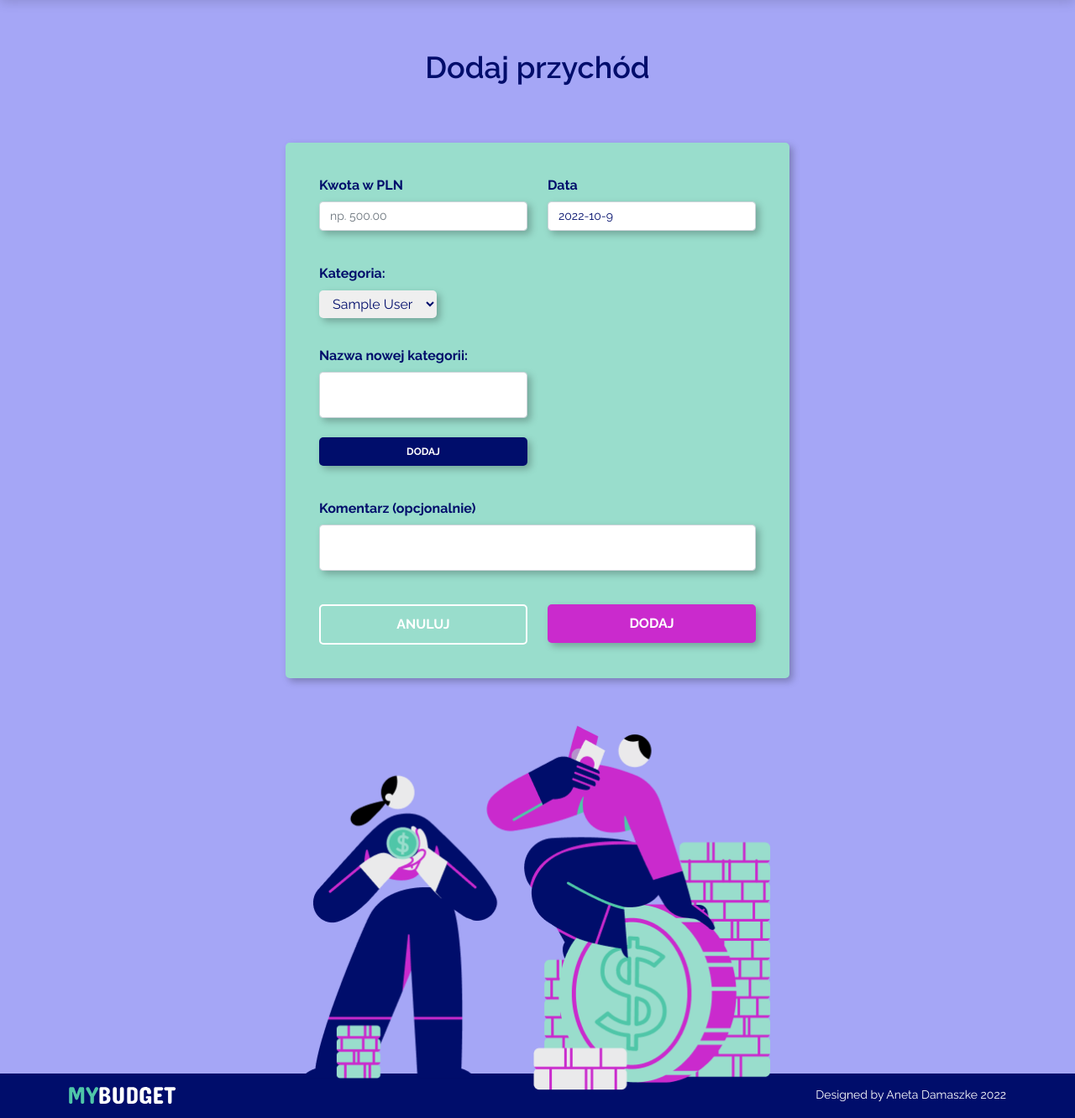
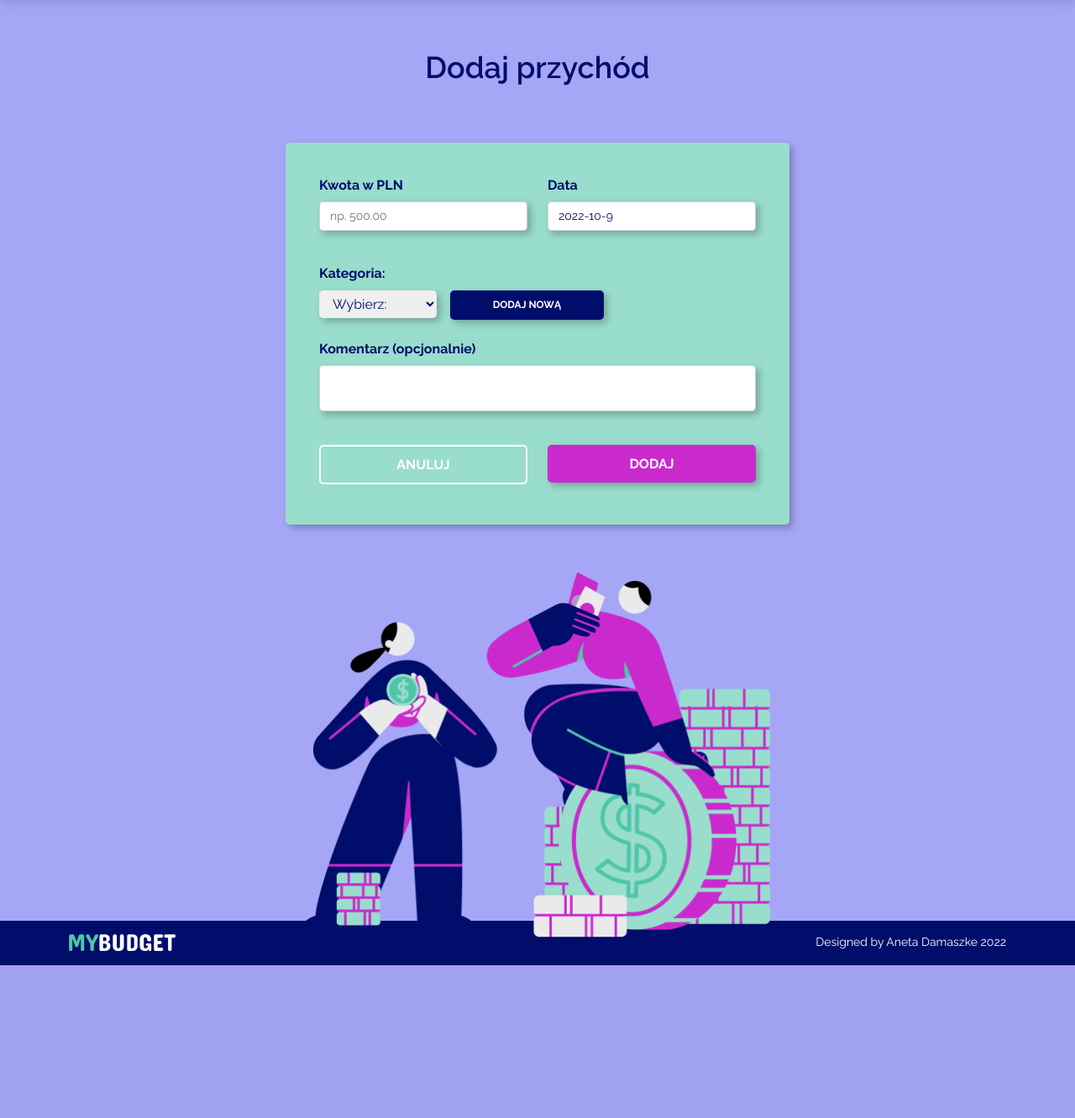
Before and after one commit to AnetaDamaszke/My_budget_app_with_PHP, a PHP site: page /income.php in a window 1280 px wide. Shown: the part 56-1388 px from the top of the page at 84% size. After the commit the page ends 1206 px from the top, so only its background shows below. Run offline with PHP 8.4, Linux system fonts and the light colour scheme; the visitor is signed in with stand-in values (Sample User, id 1); tables that the repository leaves empty or names only in its code hold one stand-in row (values such as "Sample post").

Commit message:
Downloading user categories to the drop-down menu

```diff
--- a/css/custom.css
+++ b/css/custom.css
@@ -216,7 +216,7 @@ body {
 }
 
 .form-sm-button {
-    margin-top: 1.4rem;
+    margin-top: 1.9rem;
     padding: .45rem 1.2rem;
     width: 100%;
     background-color: #000D6B;
@@ -637,3 +637,7 @@ input:checked ~ .checkmark {
     margin-top: 10px;
     margin-bottom: 10px;
 }
+
+.modal-dialog {
+    top: 100px;
+}
--- a/income.php
+++ b/income.php
@@ -5,18 +5,16 @@
     if(!isset($_SESSION['logged_on'])) {
         header('Location: login.php');
         exit();
-    }
+    } else {
 
         require_once "database.php";
 
         $userId = $_SESSION['userId'];
 
-    // ladowanie kategorii użytkownika:
+        // ładowanie kategorii użytkownika:
         $getCategoryName=$db->query("SELECT category_name
         FROM user_incomes_categories
         WHERE user_id='$userId'");
-    $categoryName = $getCategoryName->fetch();
-
 
         // dodawanie przychodu do bazy:
         if(isset($_POST['incomeValue'])) {
@@ -25,14 +23,6 @@
             $date = $_POST['incomeDate'];
             $comment = $_POST['comment'];
             $category = $_POST['category'];
-
-        // dodawanie nowej kategorii:
-        $newCategory = $_POST['addNewIncomeCat'];
-        $addNewIncomeCat = $db->prepare('INSERT INTO user_incomes_categories
-        VALUES (NULL, :userid, :newCategoryName)');
-        $addNewIncomeCat -> bindValue(':userid', $userId, PDO::PARAM_INT);
-        $addNewIncomeCat -> bindValue(':newCategoryName', $newCategory, PDO::PARAM_STR);
-        $addNewIncomeCat -> execute();
 
             // pobierania ID kategorii przychodu:
             $getIncomeId=$db->query("SELECT id FROM user_incomes_categories WHERE category_name='$category'");
@@ -45,6 +35,24 @@
             $query -> bindValue(':categoryid', $categoryId, PDO::PARAM_INT);
             $query -> bindValue(':comment', $comment, PDO::PARAM_STR);
             $query -> execute();
+
+            $is_ok = true;
+            $_SESSION['comment'] = 'Świetnie! Dodano nowy przychód do bazy!';
+        } else {
+            $is_ok = false;
+            $_SESSION['comment'] = 'Błąd!';
+        }
+
+        // dodawanie nowej kategorii:
+        if(isset($_POST['addNewIncomeCat'])) {
+
+            $newCategory = $_POST['addNewIncomeCat'];
+            $addNewIncomeCat = $db->prepare('INSERT INTO user_incomes_categories
+            VALUES (NULL, :userid, :newCategoryName)');
+            $addNewIncomeCat -> bindValue(':userid', $userId, PDO::PARAM_INT);
+            $addNewIncomeCat -> bindValue(':newCategoryName', $newCategory, PDO::PARAM_STR);
+            $addNewIncomeCat -> execute();
+        }
     }
 
 ?>
@@ -65,7 +73,7 @@
         <!-- Navbar -->
         <nav class="nav navbar navbar-light navbar-expand-md menu">
             <div class="container">
-                <a class="navbar-brand" href="#">
+                <a class="navbar-brand" href="index.php">
                     <img class="menu-logo" src="img/MYBUDGET.svg" alt="logo" />
                 </a>
                 <button class="navbar-toggler" type="button" data-bs-toggle="collapse" data-bs-target="#navContent">
@@ -73,10 +81,10 @@
                 </button>
                 <div class="collapse navbar-collapse justify-content-end" id="navContent">
                     <div class="navbar-nav">
-                        <a href="expense.html" class="nav-item nav-link menu-link">Dodaj wydatek</a>
-                        <a href="balance.html" class="nav-item nav-link menu-link">Zobacz bilans</a>
-                        <a href="setting.html" class="nav-item nav-link ms-2 ms-lg-3 menu-link">Ustawienia</a>
-                        <a href="index.html" class="nav-item nav-link ms-2 ms-lg-3 menu-link">Wyloguj</a>
+                        <a href="expense.php" class="nav-item nav-link menu-link">Dodaj wydatek</a>
+                        <a href="balance.php" class="nav-item nav-link menu-link">Zobacz bilans</a>
+                        <a href="setting.php" class="nav-item nav-link ms-2 ms-lg-3 menu-link">Ustawienia</a>
+                        <a href="logout.php" class="nav-item nav-link ms-2 ms-lg-3 menu-link">Wyloguj</a>
                     </div>
                 </div>
             </div>
@@ -110,33 +118,55 @@
                                             <div id="categoryCheck" class="form-check">
                                                 <label class="form-check-label d-block mb-2">Kategoria:</label>
                                                 <select name="category" class="me-3">
+                                                    <option selected="selected">Wybierz:</option>
                                                     <?php
-                                                        foreach ($categoryName as $category) {
-                                                           echo "<option>{$category}</option>";
+                                                        while ($name = $getCategoryName ->fetch())
+                                                        {
+                                                            echo '<option>'.$name['category_name'].'</option>';
                                                         }
                                                     ?>
                                                 </select>
                                             </div>
                                         </div>
+                                        <button type="button" class="btn form-sm-button" data-bs-toggle="modal" data-bs-target="#addCatModal">
+                                        Dodaj nową
+                                        </button>
+                                    </div>
 
+                                    <!-- Modal z dodawaniem nowej kategorii -->
+                                    <div class="modal fade" id="addCatModal" role="dialog" tabindex="-1" aria-labelledby="addCatModall" aria-hidden="true">
+                                    <div class="modal-dialog">
+                                        <div class="modal-content">
+                                        <div class="modal-header">
+                                            <h5 class="modal-title" id="addCatModall">Dodaj nową kategorię przychodu</h5>
+                                            <button type="button" class="btn-close" data-bs-dismiss="modal" aria-label="Close"></button>
                                         </div>
+                                        <div class="modal-body">
                                             <div class="col-md-6">
                                                 <div id="categoryCheck" class="form-check">
                                                     <label class="form-check-label d-block mb-2"></label>
                                                     <div class="form-group pt-4">
                                                         <label for="addNewIncomeCat" class="form-control-label d-block mb-2">Nazwa nowej kategorii:</label>
                                                         <input name="addNewIncomeCat" class="form-control d-block w-100 p-3" />
-                                                    <button type="submit" class="btn form-sm-button">Dodaj</button>
                                                     </div>
                                                 </div>
                                             </div>
+                                        </div>
+                                        <div class="modal-footer">
+                                            <button type="button" class="btn btn-secondary" data-mdb-dismiss="modal">Anuluj</button>
+                                            <button type="submit" class="btn btn-primary">Dodaj do bazy</button>
+                                        </div>
+                                        </div>
+                                    </div>
+                                    </div>
+
                                     <div class="form-group pt-4">
                                         <label for="comment" class="form-control-label d-block mb-2">Komentarz (opcjonalnie)</label>
                                         <input name="comment" class="form-control d-block w-100 p-3" />
                                     </div>
                                 </div>
                                 <div class="text-center statement"></div>
-                                <div class="row pt-2">
+                                <div class="row pt-2 pb-2">
                                     <div class="col-md-6">
                                         <a href="menu.html" type="button" class="btn form-button__secondary">Anuluj</a>
                                     </div>
@@ -144,6 +174,13 @@
                                         <button id="addIncomeBtn" type="submit" class="btn form-button">Dodaj</button>
                                     </div>
                                 </div>
+                                <?php
+                                    if($is_ok == true)
+                                    {
+                                        echo '<div>'.$_SESSION['comment'].'</div>';
+                                        unset($_SESSION['comment']);
+                                    }
+                                ?>
                             </form>
                         </div>
                     </div>
```
Lines whose indentation alone changed are shown as unchanged.
